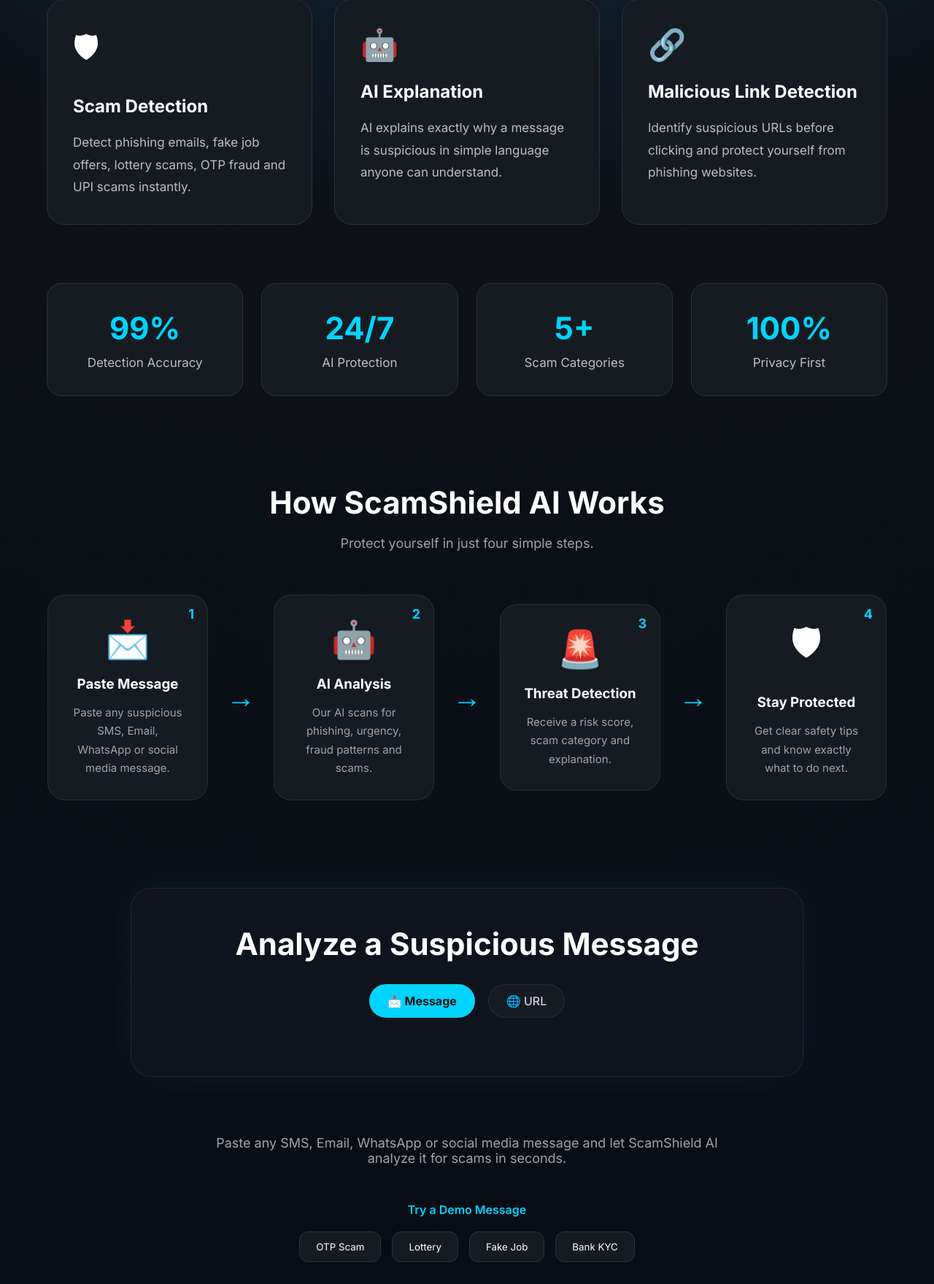
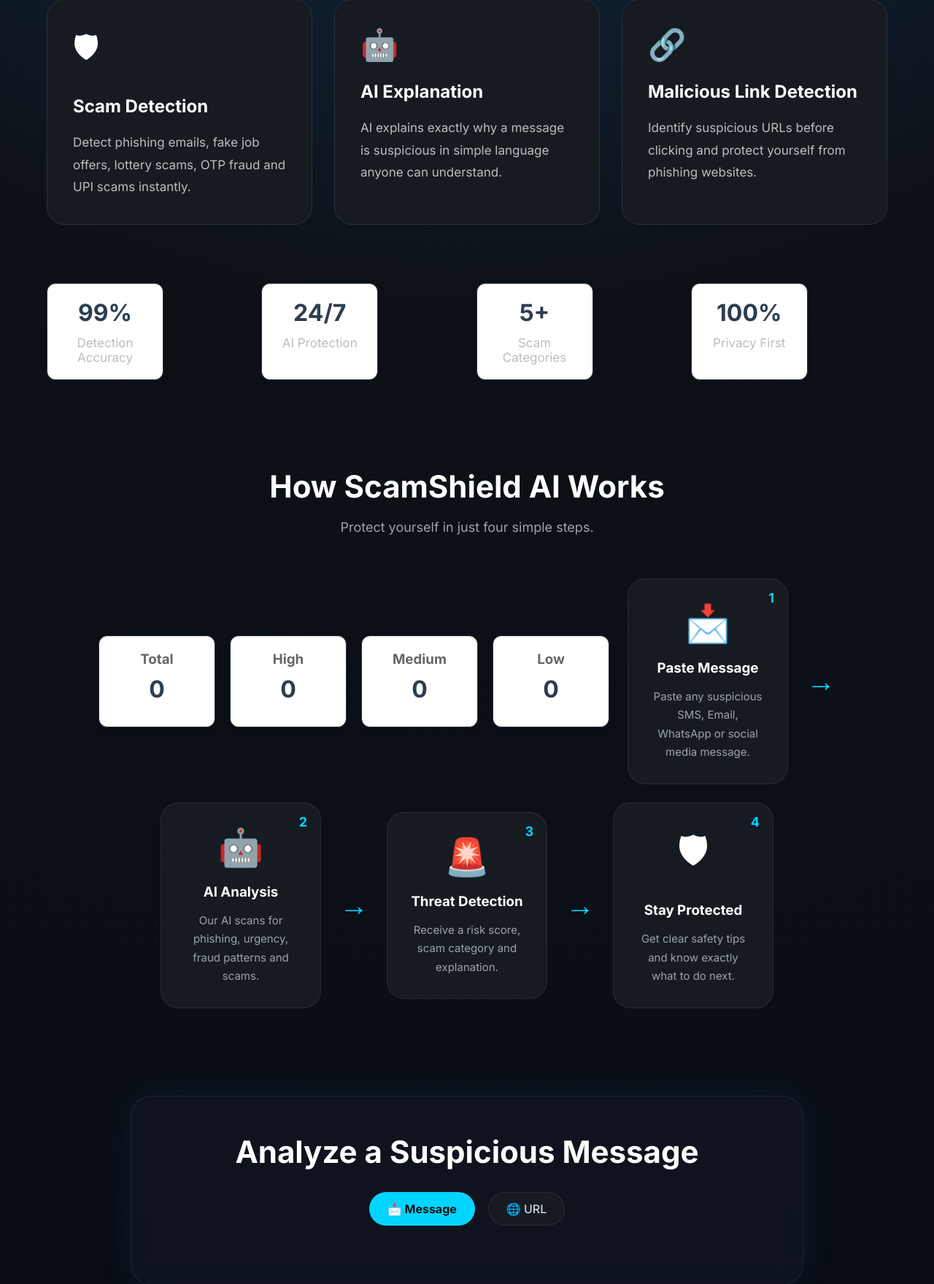
Before and after one commit to student-mitali/ScamShield-AI, a Flask app: page / in a window 1280 px wide. Shown: the part 931-2691 px from the top of the page at 73% size. Run offline with Flask 3, Linux system fonts and the light colour scheme.

Commit message:
Added dashboard statistics

```diff
--- a/static/style.css
+++ b/static/style.css
@@ -1054,3 +1054,29 @@
     border-bottom:none;
 
 }
+.stats-container{
+    display:flex;
+    gap:20px;
+    justify-content:center;
+    margin:25px 0;
+    flex-wrap:wrap;
+}
+
+.stat-card{
+    background:#ffffff;
+    border-radius:12px;
+    padding:20px;
+    width:160px;
+    text-align:center;
+    box-shadow:0 4px 12px rgba(0,0,0,.08);
+}
+
+.stat-card h3{
+    color:#666;
+    margin-bottom:10px;
+}
+
+.stat-card h2{
+    font-size:32px;
+    color:#2c3e50;
+}
--- a/templates/index.html
+++ b/templates/index.html
@@ -165,6 +165,33 @@
     </p>
 
     <div class="workflow-container">
+        <div class="workflow-container">
+
+    <div class="stats-container">
+
+        <div class="stat-card">
+            <h3>Total</h3>
+            <h2>{{ stats.total }}</h2>
+        </div>
+
+        <div class="stat-card">
+            <h3>High</h3>
+            <h2>{{ stats.high }}</h2>
+        </div>
+
+        <div class="stat-card">
+            <h3>Medium</h3>
+            <h2>{{ stats.medium }}</h2>
+        </div>
+
+        <div class="stat-card">
+            <h3>Low</h3>
+            <h2>{{ stats.low }}</h2>
+        </div>
+
+    </div>
+
+    <!-- Your existing workflow content continues here -->
 
         <div class="workflow-card">
 
```
